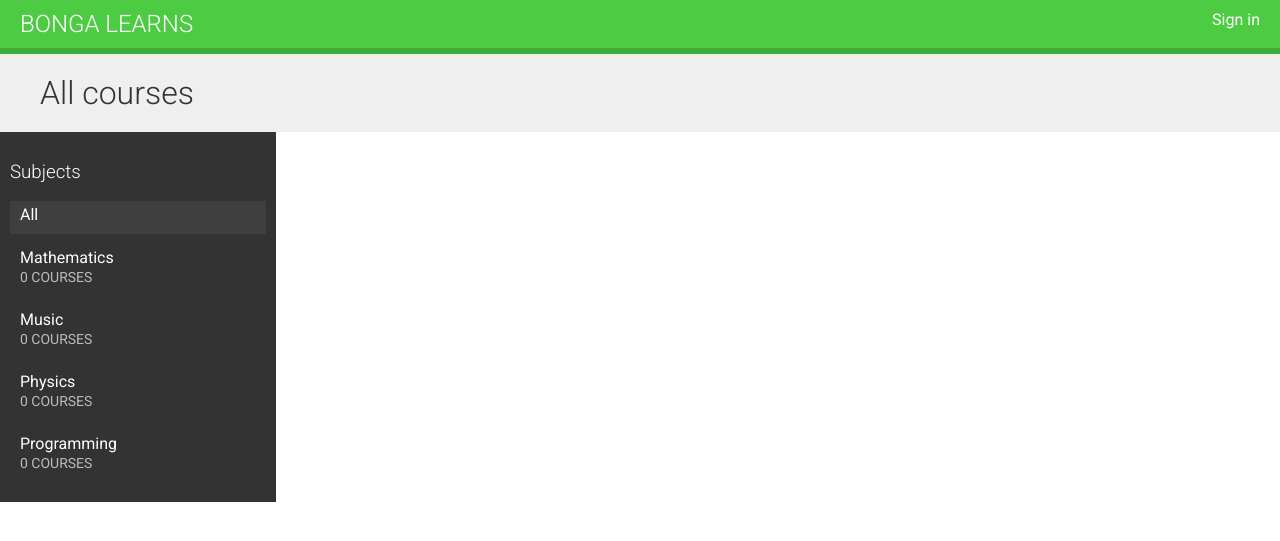
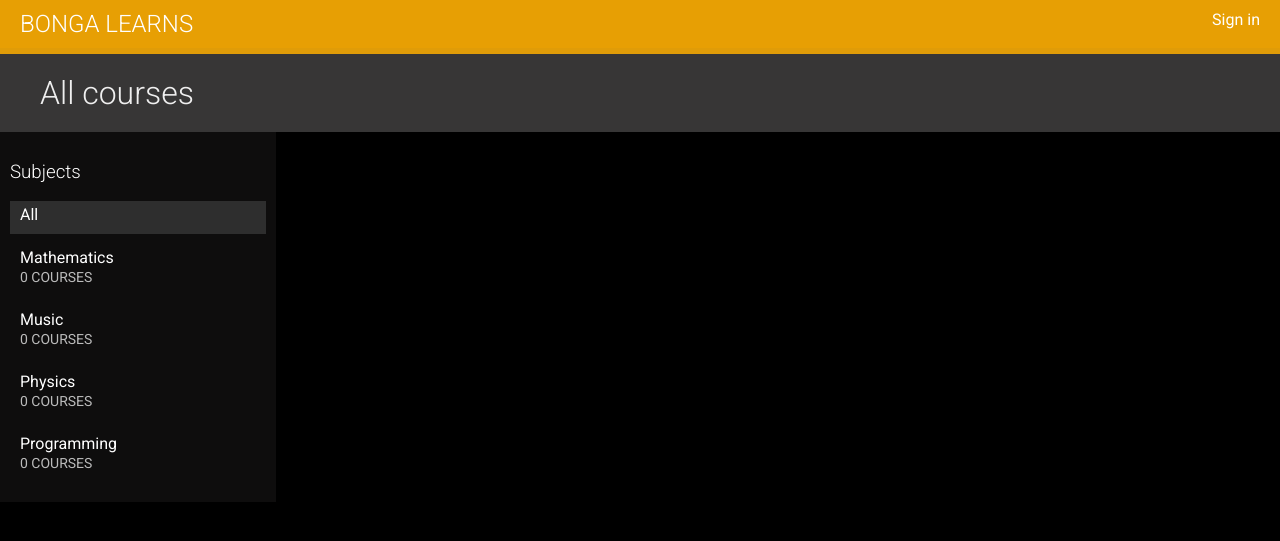
Before and after one commit to Ael914/college_project_2, a Django app: page / in a window 1280 px wide. Shown: the top 541 px of the page. Run offline with Django 5.2, Linux system fonts and the light colour scheme; data comes from the database, SQL or seed files in the repository; data that the repository does not hold is empty.

Commit message:
отредактировал css и исправил чат

```diff
--- a/bongalearns/courses/static/css/base.css
+++ b/bongalearns/courses/static/css/base.css
@@ -1,14 +1,15 @@
 @import url(//fonts.googleapis.com/css?family=Roboto:500,300,400);
 
 body {
+    background: #000000;
     margin: 0;
     font-family: 'Roboto', sans-serif;
     font-weight: 400;
-    color: #333;
+    color: #efefef;
 }
 
 a {
-    color: #3fad37;
+    color: #e09c08;
     text-decoration: none;
 }
 
@@ -27,8 +28,7 @@ h6 {
 }
 
 h1 {
-    background: #efefef;
-    width: 100%;
+    background: #5d5c5c97;
     overflow: auto;
     padding: 20px 0 20px 40px;
     margin: 0;
@@ -53,10 +53,10 @@ h1 {
 }
 
 #header {
-    background: #4dcc43;
+    background: #e79f04;
     overflow: auto;
     padding: 10px 20px;
-    border-bottom: 6px solid #3fad37;
+    border-bottom: 6px solid #e09c08;
 }
 
 #header .logo {
@@ -84,7 +84,7 @@ h1 {
     width: 20%;
     padding: 10px;
     float: left;
-    background: #333;
+    background: #1a19198a;
     color: #fff;
     font-family: 'Roboto', sans-serif;
 }
@@ -104,11 +104,11 @@ h1 {
 }
 
 .contents ul li.selected {
-    background: #3f3f3f;
+    background: #2e2e2e;
 }
 
 .contents ul li:hover {
-    background: #3f3f3f;
+    background: #2e2e2e;
 }
 
 .contents ul li.placeholder {
```
Also changed, not shown: other parts of bongalearns/courses/static/css/base.css (+23 -19 lines), bongalearns/bongalearns/asgi.py (+13 -2 lines).
